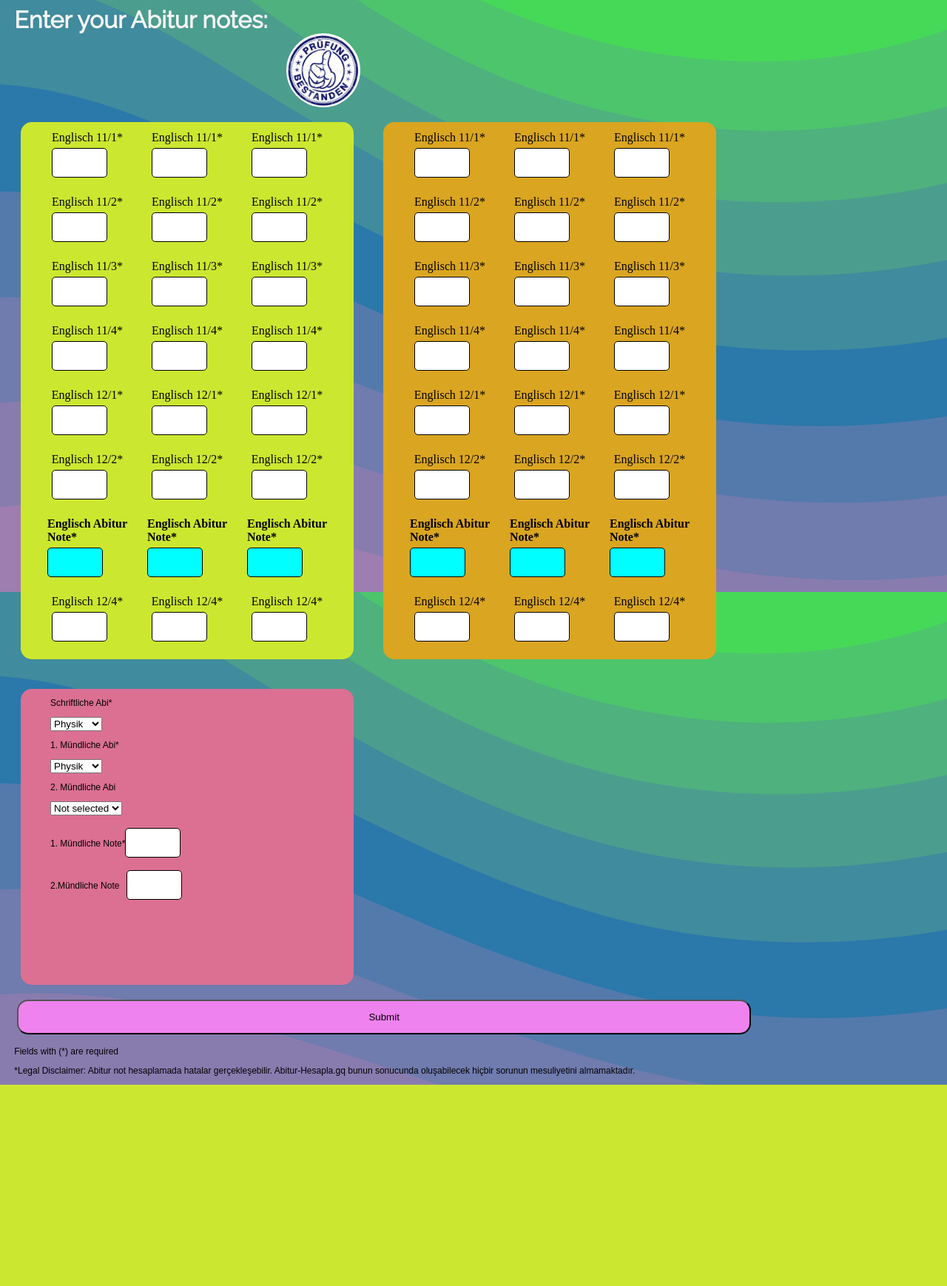
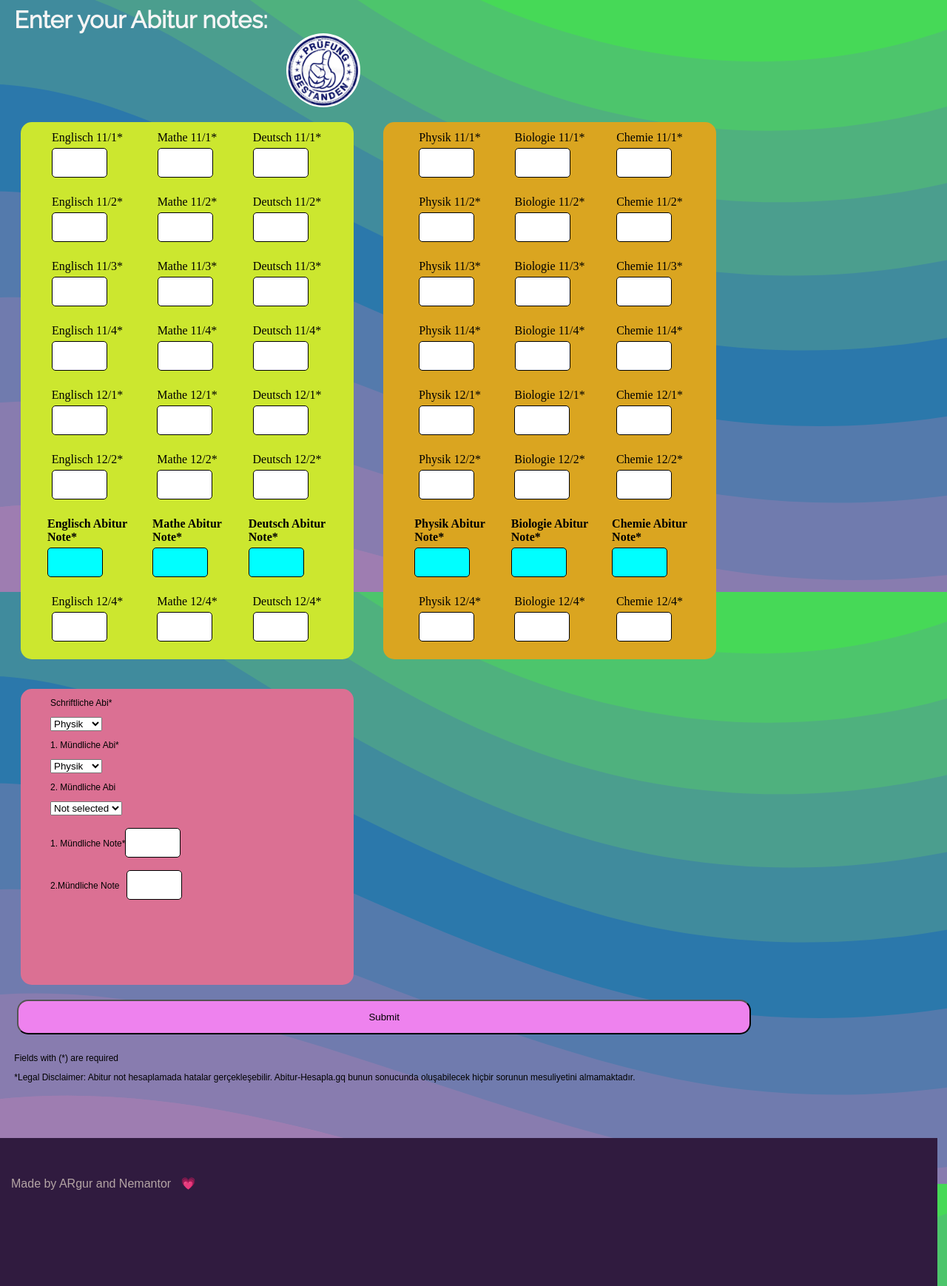
Before and after one commit to Nemantor/abitur_calc, a Flask app: page / in a window 1280 px wide. Shown: the whole page at 74% size. Before the commit the page ends 1466 px from the top, so only its background shows below. Run offline with Flask 2, Linux system fonts and the light colour scheme.

Commit message:
alignment

```diff
--- a/static/input_notes.css
+++ b/static/input_notes.css
@@ -130,6 +130,20 @@ sec_0 {
   p.req {
     margin-left: 3mm;
   }
+
+  .bottom{
+    background-color: #301b3f;
+    height: 25vh;
+    width: 99vw;
+    margin-left:  -8;
+    margin-bottom: -8;
+
+}
+#bottom{
+    margin-left: 15px;
+    font-size: 1em;
+    color : #B4A5A5;
+}
 
   @media screen and (max-width: 840px) {
 
@@ -295,4 +309,6 @@ sec_0 {
         opacity: 1;
       }
     }
+
+
   }
--- a/templates/input_notes.html
+++ b/templates/input_notes.html
@@ -139,78 +139,78 @@
 
       <div class = "row">
         <div>
-        <label for = "En1"> Englisch 11/1*</label>
-        <input type="number" name="En1" required />
+        <label for = "Mat1"> Mathe 11/1*</label>
+        <input type="number" name="Mat1" required />
         </div>
         <div>
-        <label for = "En2" >Englisch 11/2*</label>
-        <input type="number" name="En2" required>
+        <label for = "Mat2" >Mathe 11/2*</label>
+        <input type="number" name="Mat2" required>
         </div>
         <div>
-          <label for = "En3" >Englisch 11/3*</label>
-          <input type="number" name="En3" required />
+          <label for = "Mat3" >Mathe 11/3*</label>
+          <input type="number" name="Mat3" required />
         </div>
         <div>
-          <label for = "En4" >Englisch 11/4*</label>
-          <input type="number" name="En3" required />
+          <label for = "Mat4" >Mathe 11/4*</label>
+          <input type="number" name="Mat4" required />
         </div>
         <div>
-          <label for = "En5" >Englisch 12/1*</label>
-          <input type="number" name="En3" required />
+          <label for = "Mat5" >Mathe 12/1*</label>
+          <input type="number" name="Mat5" required />
         </div>
         <div>
-          <label for = "En6" >Englisch 12/2*</label>
-          <input type="number" name="En3" required />
+          <label for = "Mat6" >Mathe 12/2*</label>
+          <input type="number" name="Mat6" required />
         </div>
 
         <div>
-        <label for = "En7" id ="schriftlich_text"> Englisch Abitur <br> Note*</label>
+        <label for = "Mat7" id ="schriftlich_text"> Mathe Abitur <br> Note*</label>
           <input
             type="number"
-            name="En7"
+            name="Mat7"
             id = "schriftlich"
             required
           />
         </div>
 
         <div>
-          <label for = "En8" >Englisch 12/4*</label>
-          <input type="number" name="En8" required /></p>
+          <label for = "Mat8" >Mathe 12/4*</label>
+          <input type="number" name="MaDe" required /></p>
         </div>
 
       </div>
 
       <div class = "row">
         <div>
-        <label for = "En1"> Englisch 11/1*</label>
-        <input type="number" name="En1" required />
+        <label for = "De1"> Deutsch 11/1*</label>
+        <input type="number" name="De1" required />
         </div>
         <div>
-        <label for = "En2" >Englisch 11/2*</label>
-        <input type="number" name="En2" required>
+        <label for = "De2" >Deutsch 11/2*</label>
+        <input type="number" name="De2" required>
         </div>
         <div>
-          <label for = "En3" >Englisch 11/3*</label>
-          <input type="number" name="En3" required />
+          <label for = "De3" >Deutsch 11/3*</label>
+          <input type="number" name="De3" required />
         </div>
         <div>
-          <label for = "En4" >Englisch 11/4*</label>
-          <input type="number" name="En3" required />
+          <label for = "De4" >Deutsch 11/4*</label>
+          <input type="number" name="De4" required />
         </div>
         <div>
-          <label for = "En5" >Englisch 12/1*</label>
-          <input type="number" name="En3" required />
+          <label for = "De5" >Deutsch 12/1*</label>
+          <input type="number" name="De5" required />
         </div>
         <div>
-          <label for = "En6" >Englisch 12/2*</label>
-          <input type="number" name="En3" required />
+          <label for = "De6" >Deutsch 12/2*</label>
+          <input type="number" name="De6" required />
         </div>
 
         <div>
-        <label for = "En7" id ="schriftlich_text"> Englisch Abitur <br> Note*</label>
+        <label for = "De7" id ="schriftlich_text"> Deutsch Abitur <br> Note*</label>
           <input
             type="number"
-            name="En7"
+            name="De7"
             id = "schriftlich"
 
             required
@@ -218,8 +218,8 @@
         </div>
 
         <div>
-          <label for = "En8" >Englisch 12/4*</label>
-          <input type="number" name="En8" required /></p>
+          <label for = "De8" >Deutsch 12/4*</label>
+          <input type="number" name="De8" required /></p>
         </div>
 
       </div>
@@ -230,35 +230,35 @@
       <div class = "column" id = "group_2">
         <div class = "row">
           <div>
-          <label for = "En1"> Englisch 11/1*</label>
-          <input type="number" name="En1" required />
+          <label for = "Phy1"> Physik 11/1*</label>
+          <input type="number" name="Phy1" required />
           </div>
           <div>
-          <label for = "En2" >Englisch 11/2*</label>
-          <input type="number" name="En2" required>
+          <label for = "Phy2" >Physik 11/2*</label>
+          <input type="number" name="Phy2" required>
           </div>
           <div>
-            <label for = "En3" >Englisch 11/3*</label>
-            <input type="number" name="En3" required />
+            <label for = "Phy3" >Physik 11/3*</label>
+            <input type="number" name="Phy3" required />
           </div>
           <div>
-            <label for = "En4" >Englisch 11/4*</label>
-            <input type="number" name="En3" required />
+            <label for = "Phy4" >Physik 11/4*</label>
+            <input type="number" name="Phy4" required />
           </div>
           <div>
-            <label for = "En5" >Englisch 12/1*</label>
-            <input type="number" name="En3" required />
+            <label for = "Phy5" >Physik 12/1*</label>
+            <input type="number" name="Phy5" required />
           </div>
           <div>
-            <label for = "En6" >Englisch 12/2*</label>
-            <input type="number" name="En3" required />
+            <label for = "Phy6" >Physik 12/2*</label>
+            <input type="number" name="Phy6" required />
           </div>
 
           <div>
-          <label for = "En7" id ="schriftlich_text"> Englisch Abitur <br> Note*</label>
+          <label for = "Phy7" id ="schriftlich_text"> Physik Abitur <br> Note*</label>
             <input
               type="number"
-              name="En7"
+              name="Phy7"
               id = "schriftlich"
 
               required
@@ -266,8 +266,8 @@
           </div>
 
           <div>
-            <label for = "En8" >Englisch 12/4*</label>
-            <input type="number" name="En8" required /></p>
+            <label for = "Phy8" >Physik 12/4*</label>
+            <input type="number" name="Phy8" required /></p>
           </div>
 
         </div>
@@ -276,35 +276,35 @@
 
         <div class = "row">
           <div>
-          <label for = "En1"> Englisch 11/1*</label>
-          <input type="number" name="En1" required />
+          <label for = "Bio1"> Biologie 11/1*</label>
+          <input type="number" name="Bio1" required />
           </div>
           <div>
-          <label for = "En2" >Englisch 11/2*</label>
-          <input type="number" name="En2" required>
+          <label for = "Bio2" >Biologie 11/2*</label>
+          <input type="number" name="Bio2" required>
           </div>
           <div>
-            <label for = "En3" >Englisch 11/3*</label>
-            <input type="number" name="En3" required />
+            <label for = "Bio3" >Biologie 11/3*</label>
+            <input type="number" name="Bio3" required />
           </div>
           <div>
-            <label for = "En4" >Englisch 11/4*</label>
-            <input type="number" name="En3" required />
+            <label for = "Bio4" >Biologie 11/4*</label>
+            <input type="number" name="Bio4" required />
           </div>
           <div>
-            <label for = "En5" >Englisch 12/1*</label>
-            <input type="number" name="En3" required />
+            <label for = "Bio5" >Biologie 12/1*</label>
+            <input type="number" name="Bio5" required />
           </div>
           <div>
-            <label for = "En6" >Englisch 12/2*</label>
-            <input type="number" name="En3" required />
+            <label for = "Bio6" >Biologie 12/2*</label>
+            <input type="number" name="Bio6" required />
           </div>
 
           <div>
-          <label for = "En7" id ="schriftlich_text"> Englisch Abitur <br> Note*</label>
+          <label for = "Bio7" id ="schriftlich_text"> Biologie Abitur <br> Note*</label>
             <input
               type="number"
-              name="En7"
+              name="Bio7"
               id = "schriftlich"
 
               required
@@ -312,43 +312,43 @@
           </div>
 
           <div>
-            <label for = "En8" >Englisch 12/4*</label>
-            <input type="number" name="En8" required /></p>
+            <label for = "Bio8" >Biologie 12/4*</label>
+            <input type="number" name="Bio8" required /></p>
           </div>
 
         </div>
 
         <div class = "row">
           <div>
-          <label for = "En1"> Englisch 11/1*</label>
-          <input type="number" name="En1" required />
+          <label for = "Che1"> Chemie 11/1*</label>
+          <input type="number" name="Che1" required />
           </div>
           <div>
-          <label for = "En2" >Englisch 11/2*</label>
-          <input type="number" name="En2" required>
+          <label for = "Che2" >Chemie 11/2*</label>
+          <input type="number" name="Che2" required>
           </div>
           <div>
-            <label for = "En3" >Englisch 11/3*</label>
-            <input type="number" name="En3" required />
+            <label for = "Che3" >Chemie 11/3*</label>
+            <input type="number" name="Che3" required />
           </div>
           <div>
-            <label for = "En4" >Englisch 11/4*</label>
-            <input type="number" name="En3" required />
+            <label for = "Che4" >Chemie 11/4*</label>
+            <input type="number" name="Che4" required />
           </div>
           <div>
-            <label for = "En5" >Englisch 12/1*</label>
-            <input type="number" name="En3" required />
+            <label for = "Che5" >Chemie 12/1*</label>
+            <input type="number" name="Che5" required />
           </div>
           <div>
-            <label for = "En6" >Englisch 12/2*</label>
-            <input type="number" name="En3" required />
+            <label for = "Che6" >Chemie 12/2*</label>
+            <input type="number" name="Che6" required />
           </div>
 
           <div>
-          <label for = "En7" id ="schriftlich_text"> Englisch Abitur <br> Note*</label>
+          <label for = "Che7" id ="schriftlich_text"> Chemie Abitur <br> Note*</label>
             <input
               type="number"
-              name="En7"
+              name="Che7"
               id = "schriftlich"
 
               required
@@ -356,8 +356,8 @@
           </div>
 
           <div>
-            <label for = "En8" >Englisch 12/4*</label>
-            <input type="number" name="En8" required /></p>
+            <label for = "Che8" >Chemie 12/4*</label>
+            <input type="number" name="Che8" required /></p>
           </div>
 
         </div>
@@ -365,6 +365,7 @@
         </div>
 
       <div class="column" id ="group_3">
+
         <div class="mundlich">
           <p class="mundlich">Schriftliche Abi*</p>
           <label for="sch_abi"></label>
@@ -419,14 +420,24 @@
 
     </form>
 
+    <div style="margin-bottom:  75px; margin-top: 25px;">
     <p class="req">Fields with (*) are required</p>
     <p class="req">
       *Legal Disclaimer: Abitur not hesaplamada hatalar gerçekleşebilir.
       Abitur-Hesapla.gq bunun sonucunda oluşabilecek hiçbir sorunun mesuliyetini
       almamaktadır.
     </p>
+    </div>
+
 
     <script src="/input_notes.js"></script>
+
+    <div class="bottom">
+      <br>
+      <br>
+      <p id ="bottom">Made by ARgur and Nemantor &nbsp; 💗</p>
+
+    </div>
   </body>
 
 </html>
```
